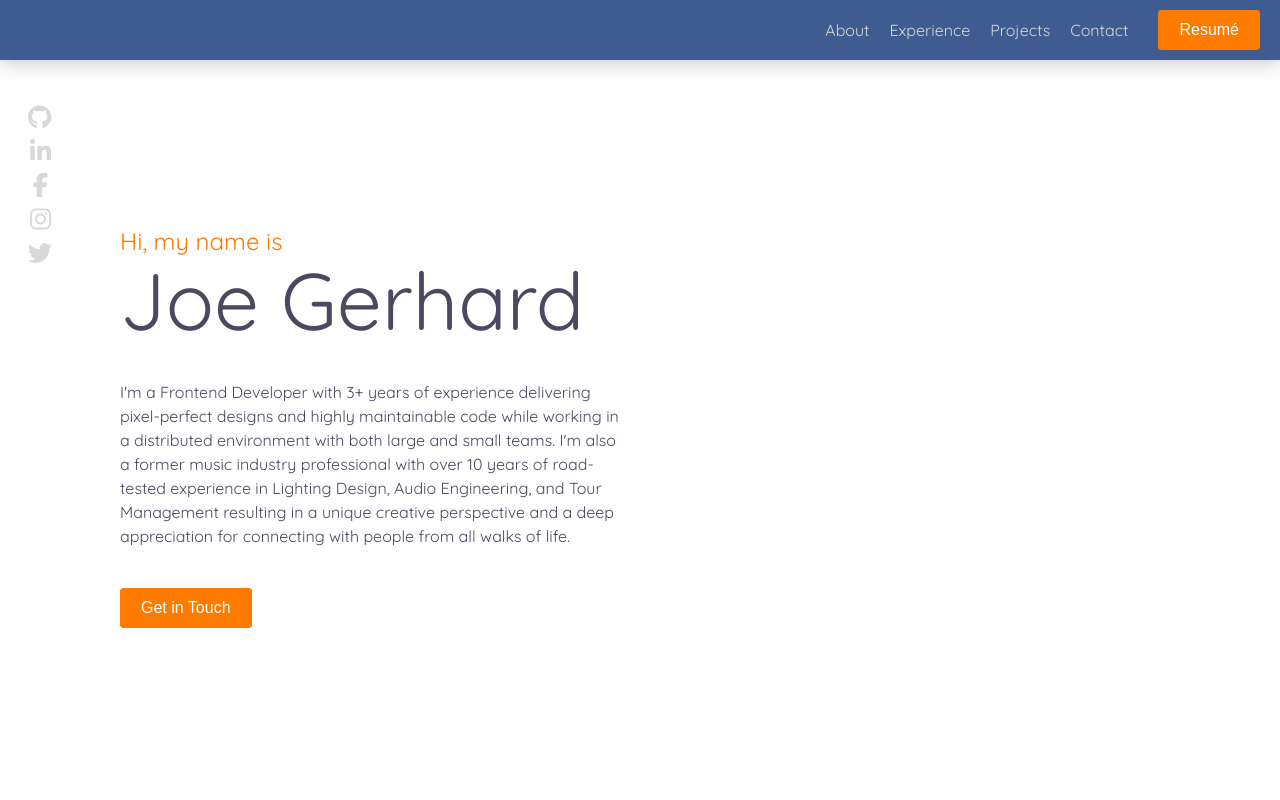
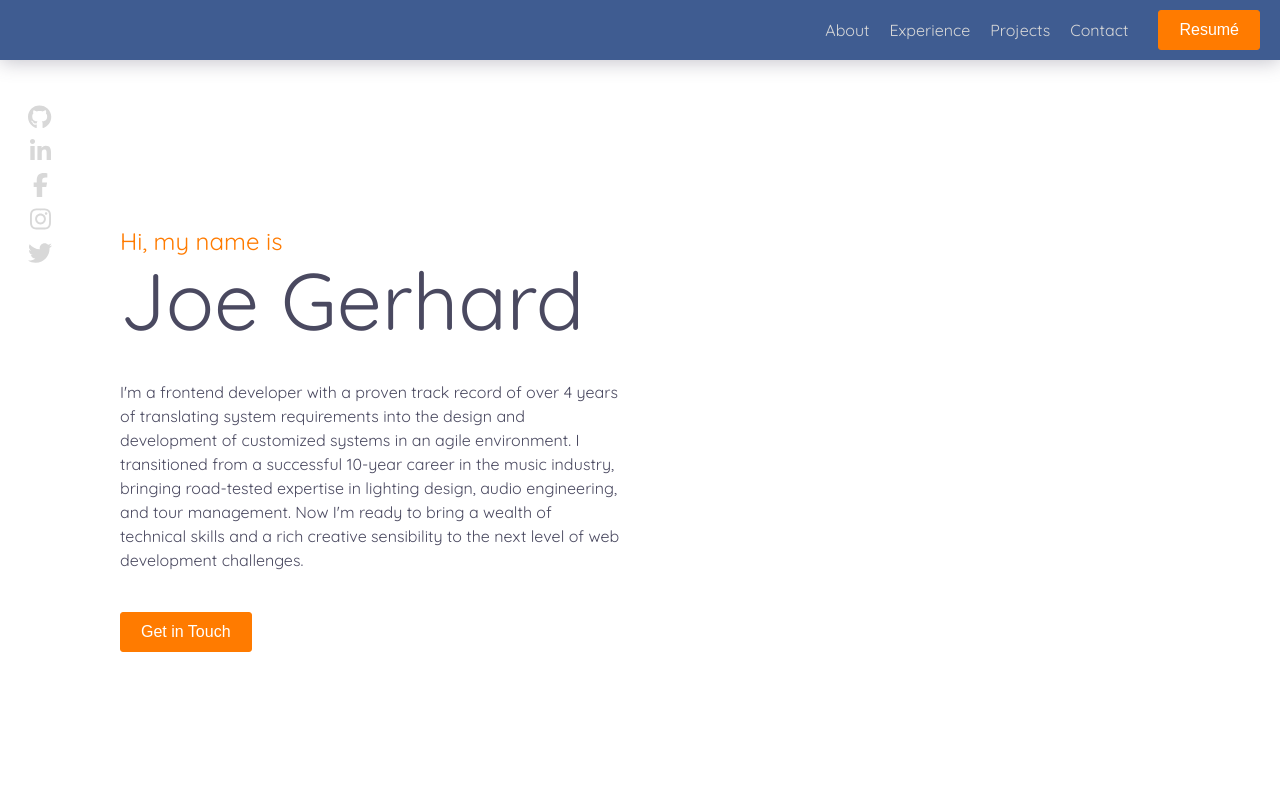
Before and after one commit to joe-gerhard/portfolio-ts, a React (Vite) app: page / in a window 1280 px wide. Shown: the top 800 px of the page. Built offline with nearby package versions, Linux system fonts and the light colour scheme.

Commit message:
Update HomeSection

```diff
--- a/src/components/HomeSection/HomeSection.tsx
+++ b/src/components/HomeSection/HomeSection.tsx
@@ -12,15 +12,15 @@ export default function HomeSection() {
                     Joe Gerhard
                 </h1>
                 <p>
-                    I'm a Frontend Developer with 3+ years of experience
-                    delivering pixel-perfect designs and highly maintainable
-                    code while working in a distributed environment with both
-                    large and small teams. I'm also a former music industry
-                    professional with over 10 years of road-tested experience in
-                    Lighting Design, Audio Engineering, and Tour Management
-                    resulting in a unique creative perspective and a deep
-                    appreciation for connecting with people from all walks of
-                    life.
+                    I'm a frontend developer with a proven track record of over
+                    4 years of translating system requirements into the design
+                    and development of customized systems in an agile
+                    environment. I transitioned from a successful 10-year career
+                    in the music industry, bringing road-tested expertise in
+                    lighting design, audio engineering, and tour management. Now
+                    I'm ready to bring a wealth of technical skills and a rich
+                    creative sensibility to the next level of web development
+                    challenges.
                 </p>
                 <Button $dark onClick={emailMe}>
                     Get in Touch
```
